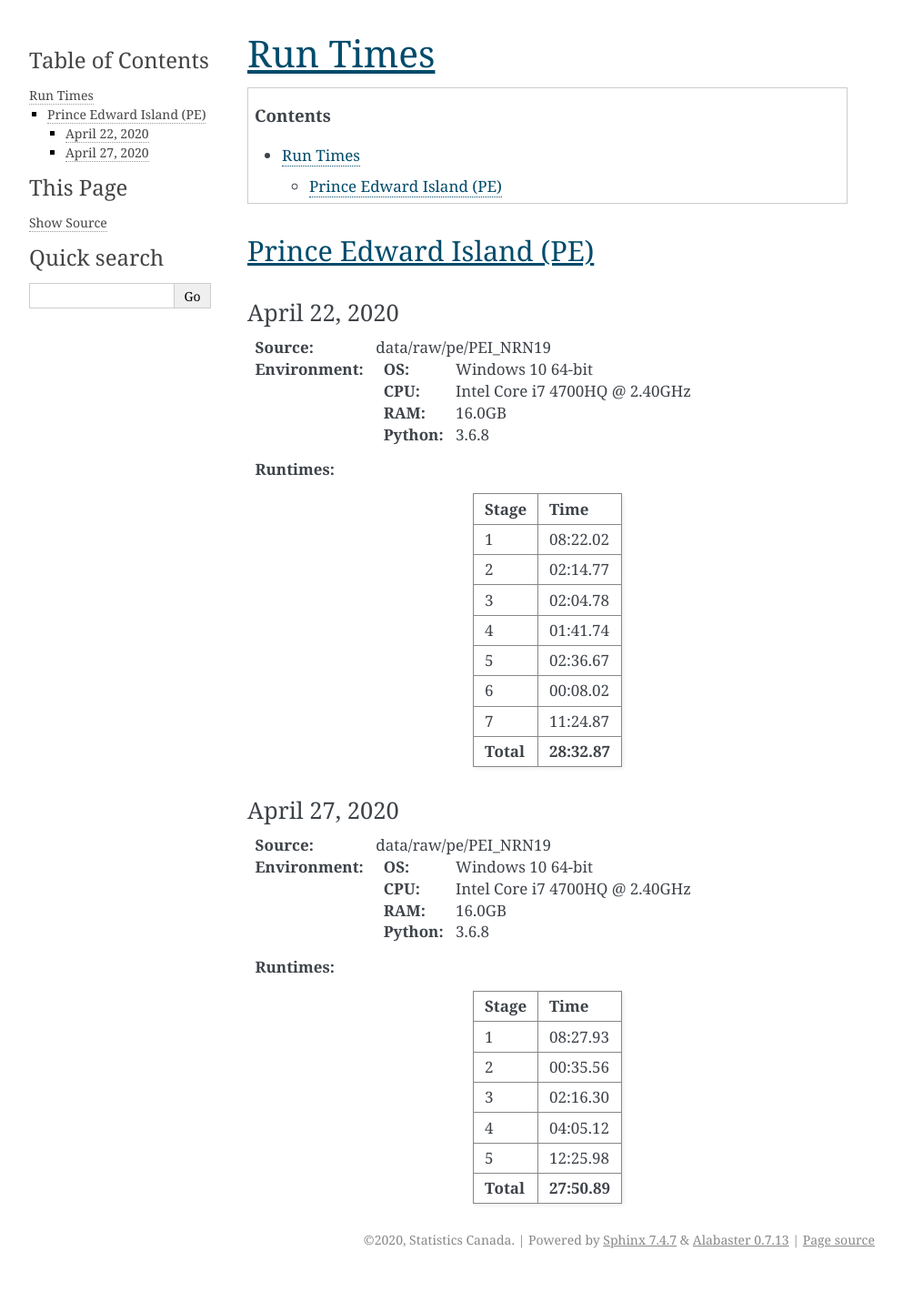
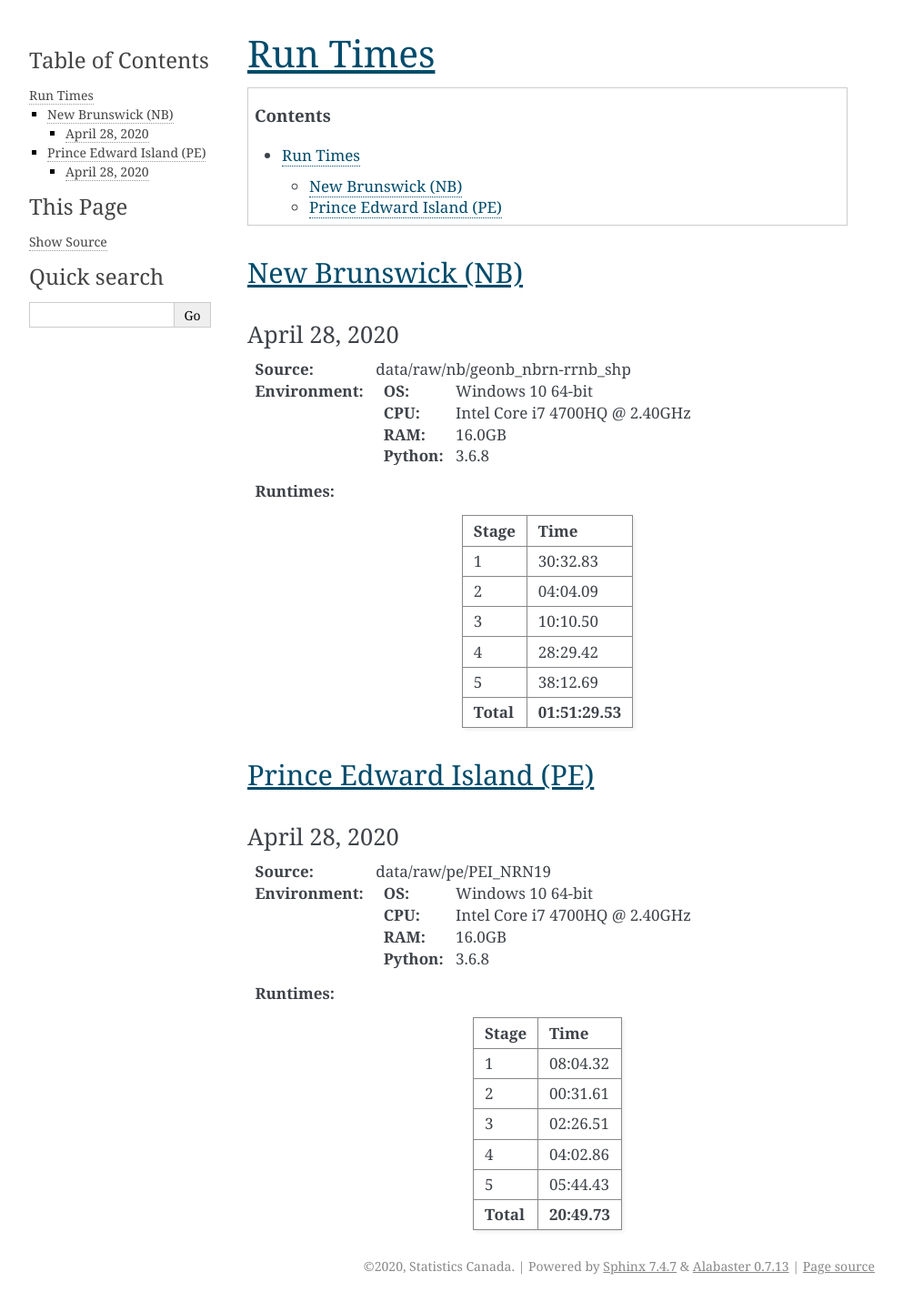
Before and after one commit to StatCan/egp-crn, a Sphinx documentation site: the page built from docs/run_times.rst, in a window 1280 px wide. Shown: the whole page at 91% size, without its empty margins (148-1141 px from the left). Built offline with Sphinx 7.4.7, drawn with Linux system fonts in a browser that asks for light colours; before the commit the page ends 1402 px from its top, so only the background shows below that.

Commit message:
[1] implemented multiprocessing and threading for data export in stage 5; [2] removed postgres function from helpers; [3] added updated pei and new nb run times.

```diff
--- a/docs/run_times.rst
+++ b/docs/run_times.rst
@@ -5,10 +5,36 @@ Run Times
 .. contents::
    :depth: 2
 
+New Brunswick (NB)
+=========================
+
+April 28, 2020
+--------------
+
+:Source: data/raw/nb/geonb_nbrn-rrnb_shp
+:Environment:
+    :OS: Windows 10 64-bit
+    :CPU: Intel Core i7 4700HQ @ 2.40GHz
+    :RAM:  16.0GB
+    :Python: 3.6.8
+:Runtimes:
+
+=========  ====
+Stage      Time
+=========  ====
+1          30:32.83
+2          04:04.09
+3          10:10.50
+4          28:29.42
+5          38:12.69
+---------  ----
+**Total**  **01:51:29.53**
+=========  ====
+
 Prince Edward Island (PE)
 =========================
 
-April 22, 2020
+April 28, 2020
 --------------
 
 :Source: data/raw/pe/PEI_NRN19
@@ -22,36 +48,11 @@ April 22, 2020
 =========  ====
 Stage      Time
 =========  ====
-1          08:22.02
-2          02:14.77
-3          02:04.78
-4          01:41.74
-5          02:36.67
-6          00:08.02
-7          11:24.87
+1          08:04.32
+2          00:31.61
+3          02:26.51
+4          04:02.86
+5          05:44.43
 ---------  ----
-**Total**  **28:32.87**
+**Total**  **20:49.73**
 =========  ====
-
-April 27, 2020
---------------
-
-:Source: data/raw/pe/PEI_NRN19
-:Environment:
-    :OS: Windows 10 64-bit
-    :CPU: Intel Core i7 4700HQ @ 2.40GHz
-    :RAM:  16.0GB
-    :Python: 3.6.8
-:Runtimes:
-
-=========  ====
-Stage      Time
-=========  ====
-1          08:27.93
-2          00:35.56
-3          02:16.30
-4          04:05.12
-5          12:25.98
----------  ----
-**Total**  **27:50.89**
-=========  ====
```
Also changed, not shown: 2 other files.
